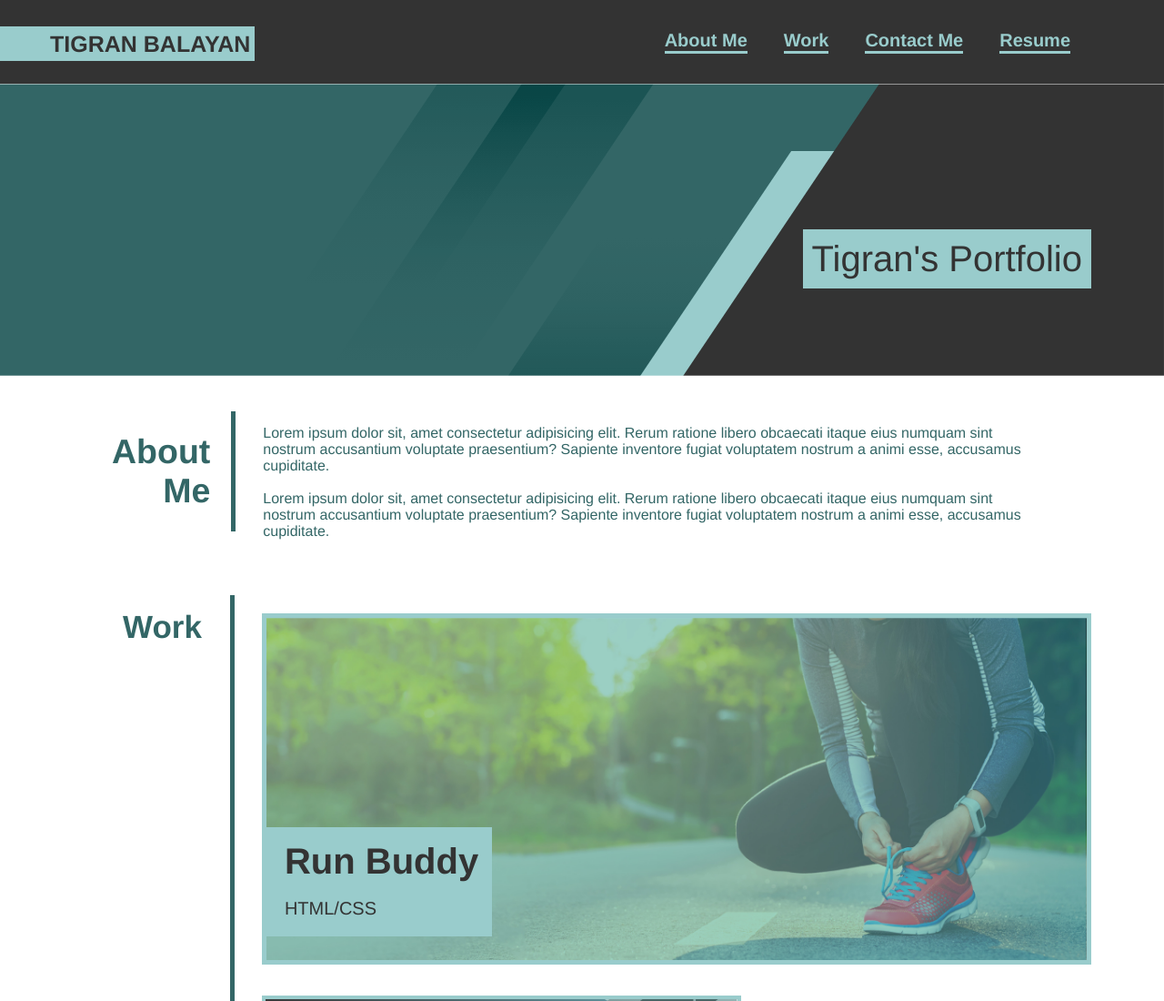
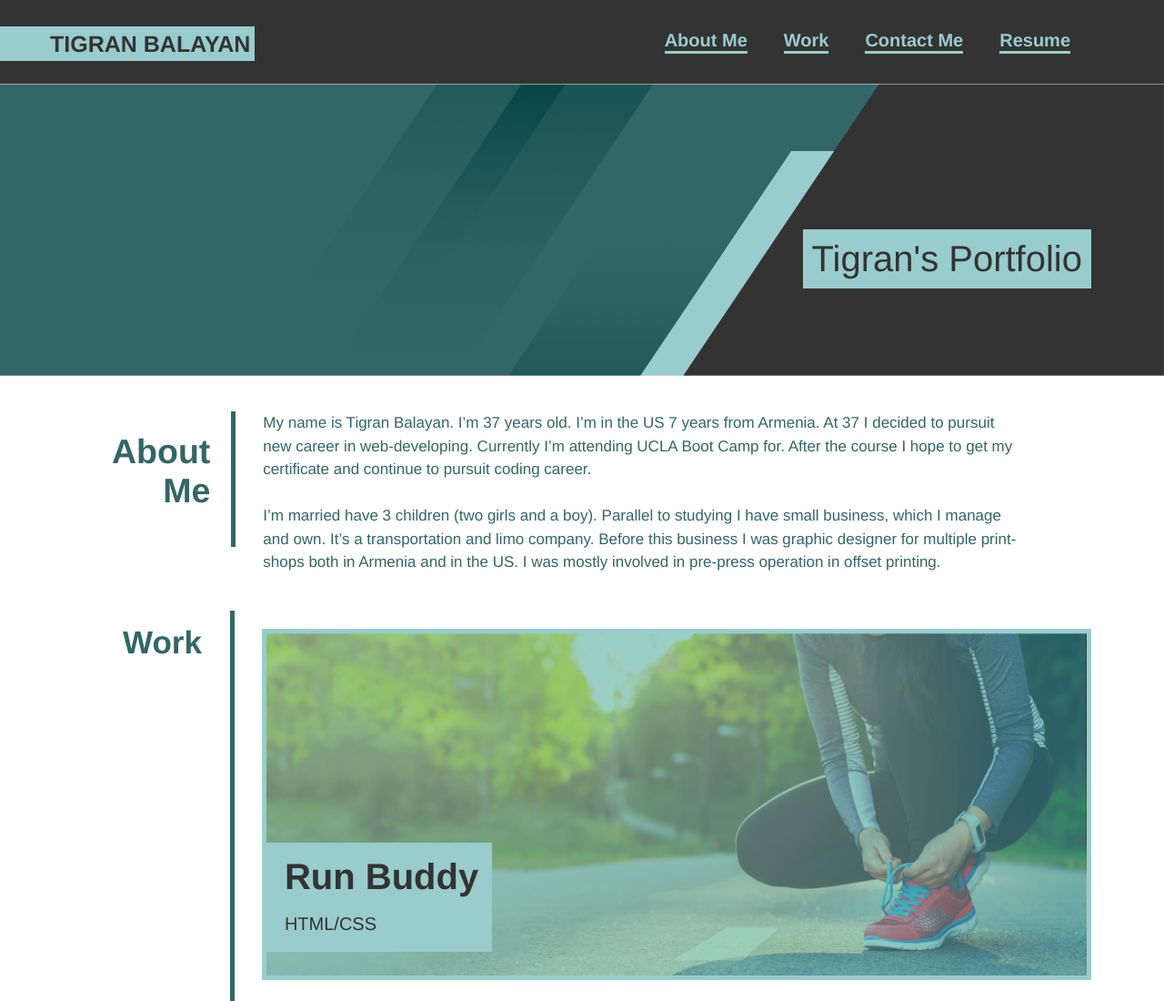
Before and after one commit to TigranBalayan10/portfolio-tb, a plain HTML site: page index.html in a window 1280 px wide. Shown: the top 1100 px of the page at 91% size. Drawn offline with Linux system fonts and the light colour scheme.

Commit message:
added about me text and refactored code for final release

```diff
--- a/assets/css/style.css
+++ b/assets/css/style.css
@@ -107,9 +107,11 @@ header nav ul li a:hover {
 
 .section-text {
     text-align: left;
-    margin-top: 30px;
+    margin-top: 15px;
     margin-right: 155px;
     color: var(--primary-color);
+    font-size: 17px;
+    line-height: 1.5;
 }
 
 /* ABOUT ME SECTION END */
--- a/index.html
+++ b/index.html
@@ -24,7 +24,7 @@
                     <a href="#contact-me">Contact Me</a>
                 </li>
                 <li>
-                    <a href="#Resume">Resume</a>
+                    <a href="https://drive.google.com/file/d/0B7_yyuTYxvngWUxDNE9nX2dUdWs/view?usp=sharing&resourcekey=0-jsm6w78uSGVEUhEOaJUP7w">Resume</a>
                 </li>
             </ul>
         </nav>
@@ -41,9 +41,9 @@
             <h2>Me</h2>
         </div>
         <div class="section-text">
-            <p>Lorem ipsum dolor sit, amet consectetur adipisicing elit. Rerum ratione libero obcaecati itaque eius numquam sint nostrum accusantium voluptate praesentium? Sapiente inventore fugiat voluptatem nostrum a animi esse, accusamus cupiditate.
+            <p>My name is Tigran Balayan. I’m 37 years old. I’m in the US 7 years from Armenia. At 37 I decided to pursuit new career in web-developing. Currently I’m attending UCLA Boot Camp for. After the course I hope to get my certificate and continue to pursuit coding career.
             </p> </br>
-            <p>Lorem ipsum dolor sit, amet consectetur adipisicing elit. Rerum ratione libero obcaecati itaque eius numquam sint nostrum accusantium voluptate praesentium? Sapiente inventore fugiat voluptatem nostrum a animi esse, accusamus cupiditate.
+            <p>I’m married have 3 children (two girls and a boy). Parallel to studying I have small business, which I manage and own. It’s a transportation and limo company. Before this business I was graphic designer for multiple print-shops both in Armenia and in the US. I was mostly involved in pre-press operation in offset printing.
             </p>
         </div>
     </section>
```
